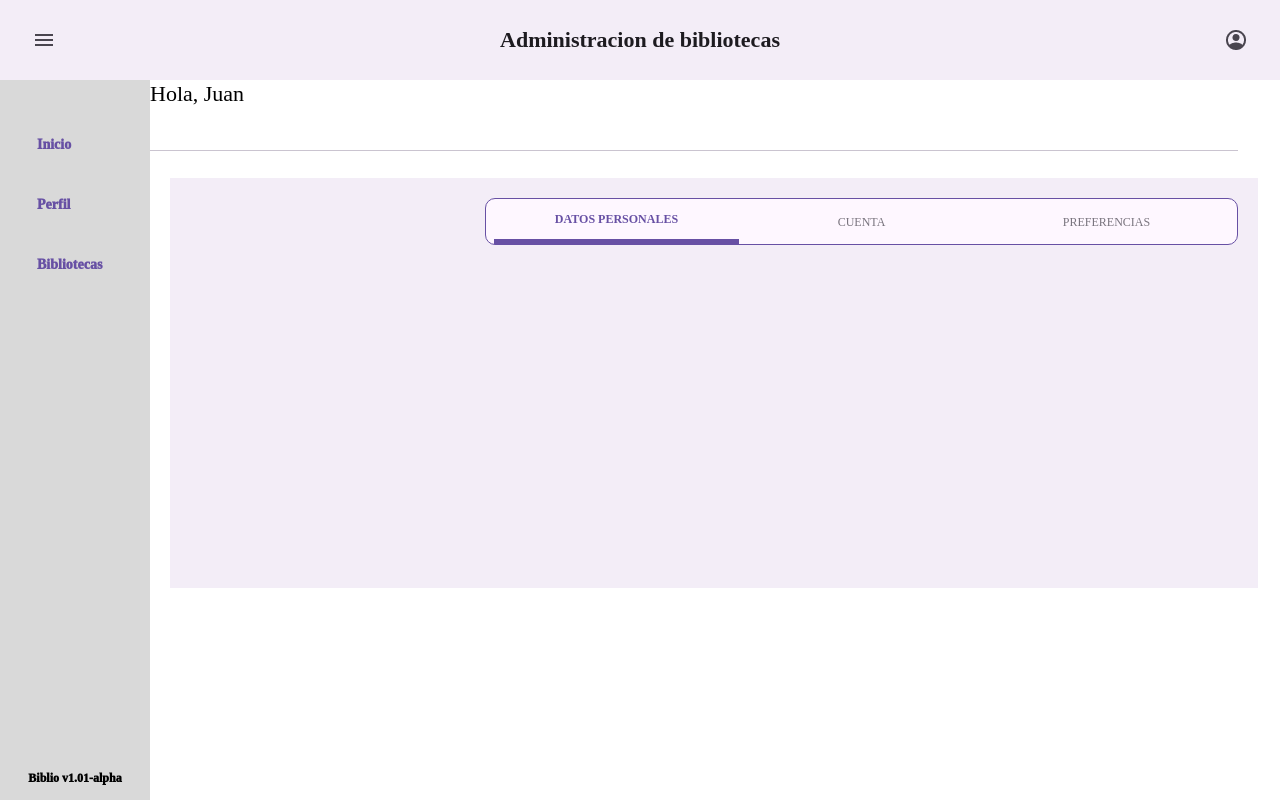
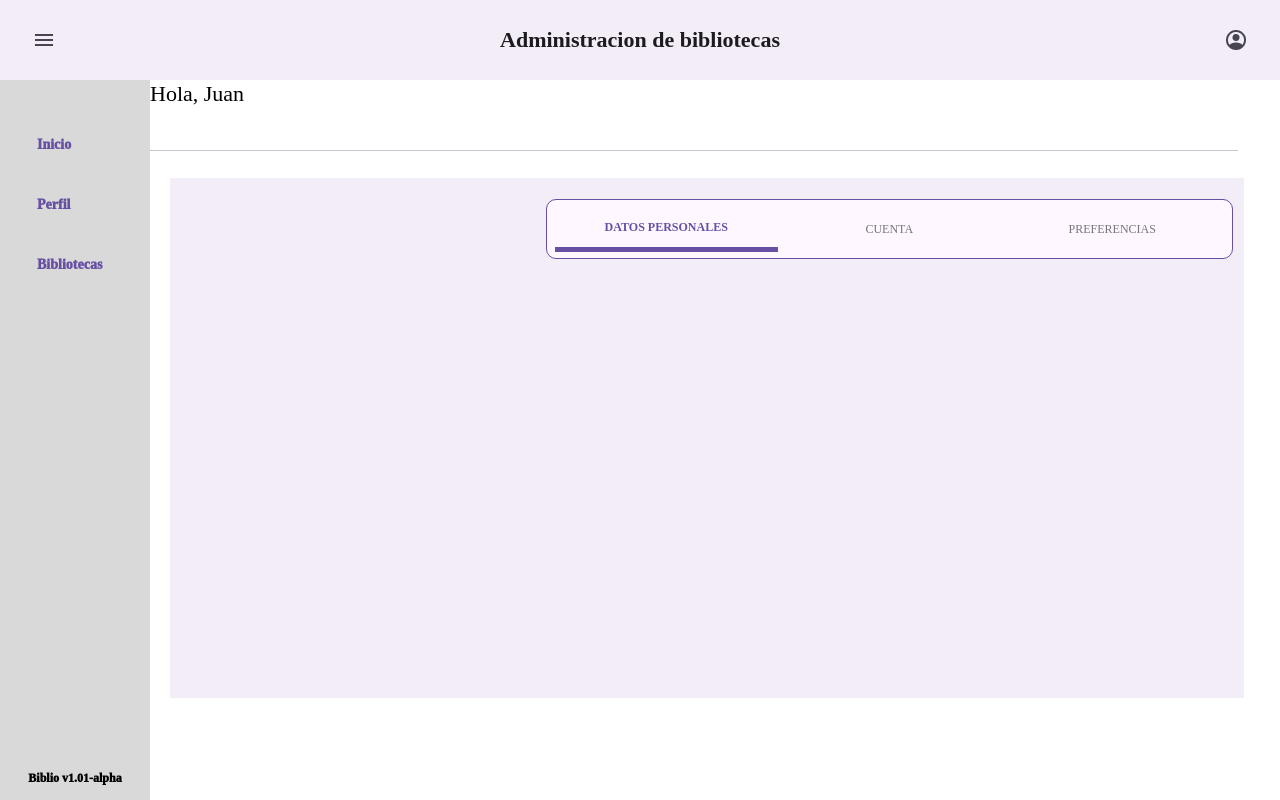
Before and after one commit to Denwort/virtual_library-frontend, a Next.js app: page /perfil in a window 1280 px wide. Built offline with nearby package versions, Linux system fonts and the light colour scheme.

Commit message:
perfilAd

```diff
--- a/src/pages/styles/style_perfiles.css
+++ b/src/pages/styles/style_perfiles.css
@@ -11,25 +11,25 @@
 
 #form_perfil {
     display: flex;
-    width: 1088px;
-    height: 410px;
+    width: 95%;
+    height: 65vh;
     flex-shrink: 0;
     background: #F3EDF7;
     margin: 20px;
 }
 
   #barra_perfil {
-    width: 753px;
-    height: 45px;
+    width: 80%;
+    height: 11%;
     background: #FEF7FF;
     border-radius: 10px;
     border: 1px #6750A4 solid;
     display: flex;
     justify-content: space-between;
     align-items: center;
-    margin-top: 20px; /* Espacio de 30px arriba */
-    margin-left: 315px;
-    margin-right: 20px;
+    margin-top: 2%; /* Espacio de 30px arriba */
+    margin-right: 1%;
+    margin-left: 35%;
     padding-left: 8px;
     padding-right: 8px;
   }
```
